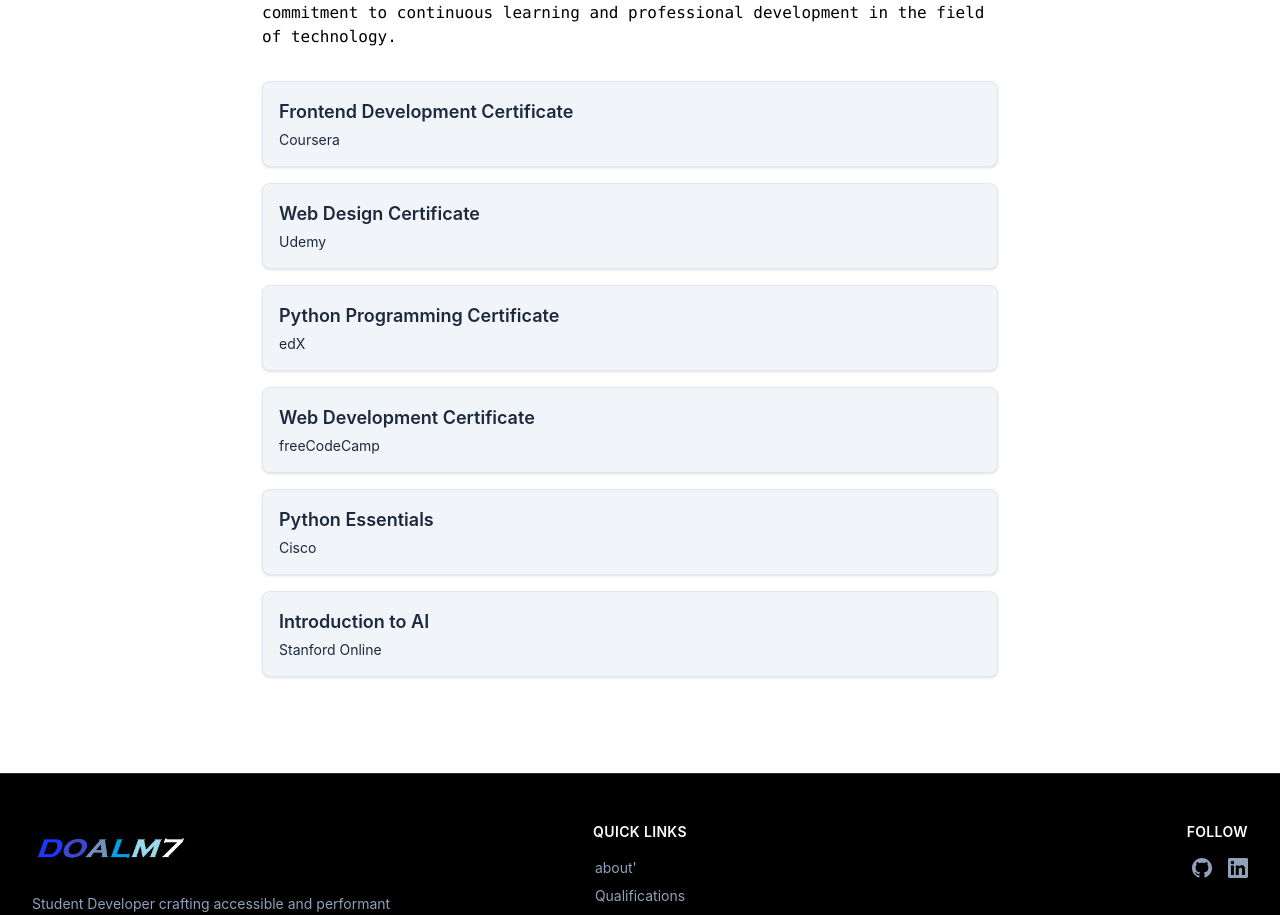
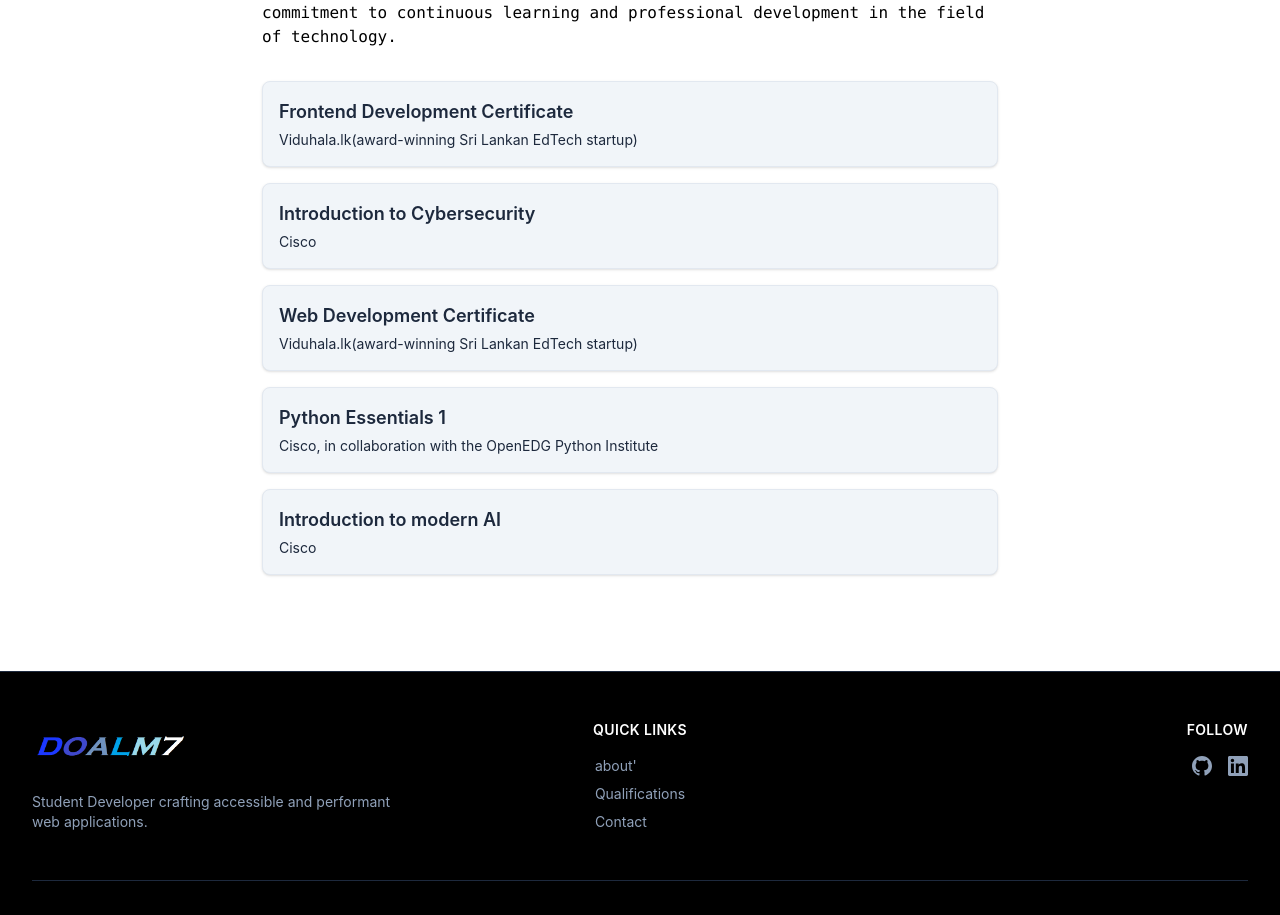
Before and after one commit to okithaA/portfolio, a Next.js app: page / in a window 1280 px wide. Shown: the part 4165-5080 px from the top of the page. Built offline with nearby package versions, Linux system fonts and the light colour scheme.

Commit message:
Update qualifications with new certificates and issuers

```diff
--- a/app/components/Qualifications.js
+++ b/app/components/Qualifications.js
@@ -2,12 +2,11 @@
 
 export default function Qualifications() {
   const certs = [
-    { title: 'Frontend Development Certificate', issuedBy: 'Coursera' },
-    { title: 'Web Design Certificate', issuedBy: 'Udemy' },
-    { title: 'Python Programming Certificate', issuedBy: 'edX' },
-    { title: 'Web Development Certificate', issuedBy: 'freeCodeCamp' },
-    { title: 'Python Essentials', issuedBy: 'Cisco' },
-    { title: 'Introduction to AI', issuedBy: 'Stanford Online' }
+    { title: 'Frontend Development Certificate', issuedBy: 'Viduhala.lk(award-winning Sri Lankan EdTech startup)' },
+    { title: 'Introduction to Cybersecurity', issuedBy: 'Cisco' },
+    { title: 'Web Development Certificate', issuedBy: 'Viduhala.lk(award-winning Sri Lankan EdTech startup)' },
+    { title: 'Python Essentials 1', issuedBy: 'Cisco, in collaboration with the OpenEDG Python Institute' },
+    { title: 'Introduction to modern AI', issuedBy: 'Cisco' }
   ];
 
   return (
```
